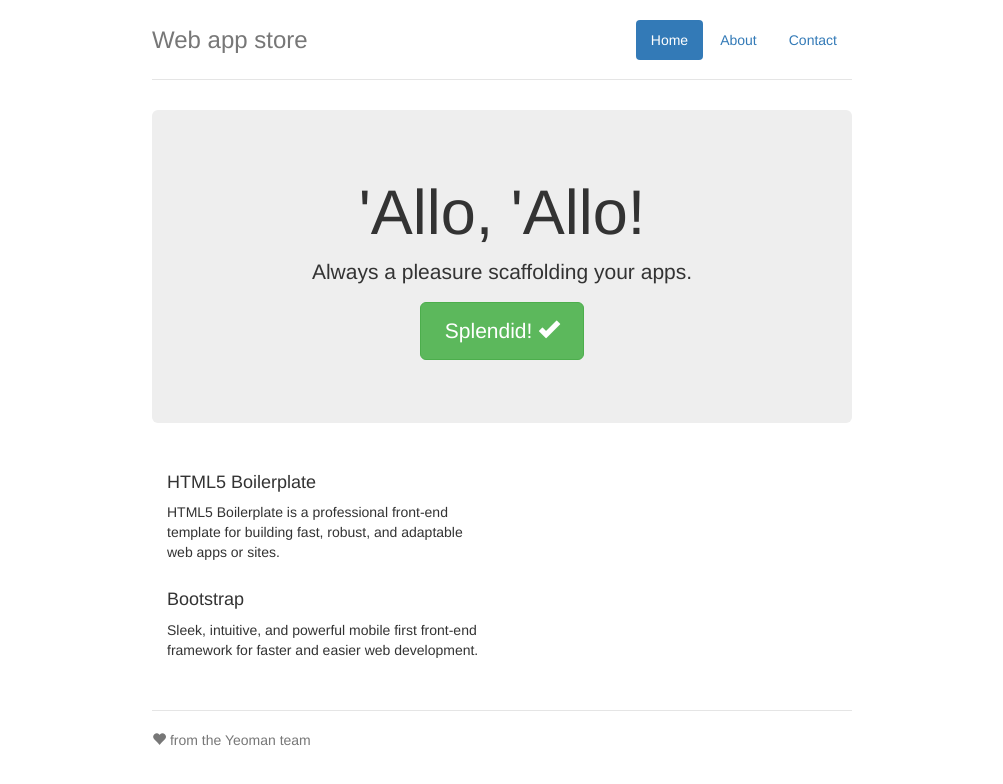
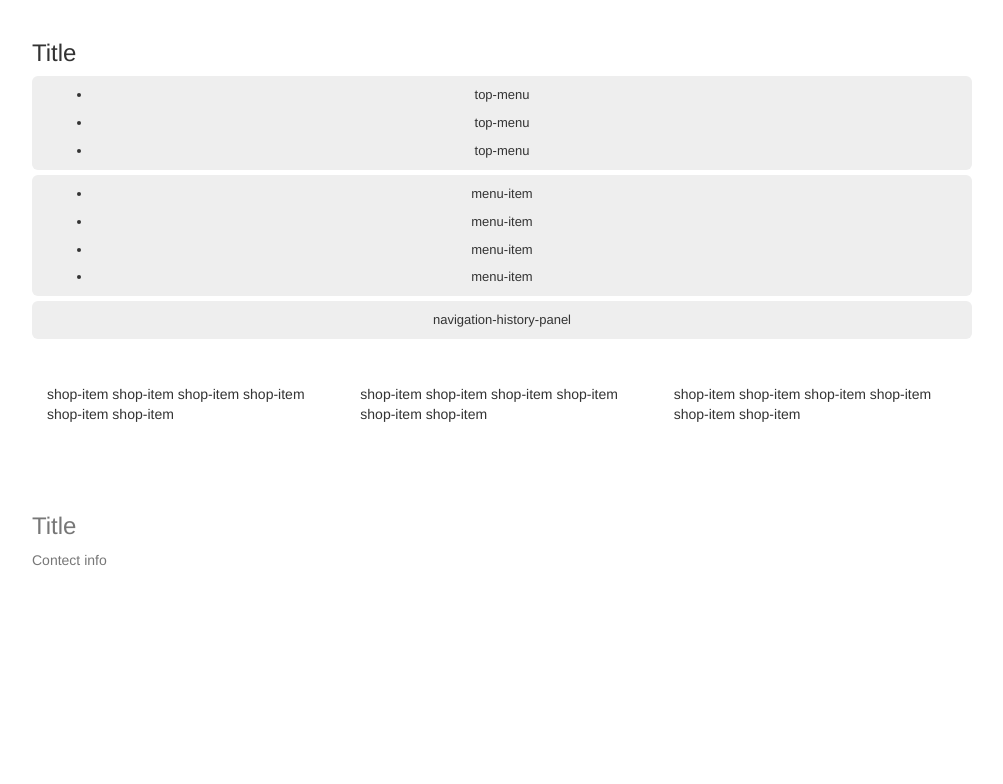
Before and after one commit to eugenebelov/Web-app-store, a website: page app/index.html in a window 1280 px wide. Shown: the whole page, without its empty margins (138-1141 px from the left). Drawn offline with nearby package versions, Linux system fonts and the light colour scheme; files that its build step writes are made by us from their sources.

Commit message:
create structure

```diff
--- a/app/index.html
+++ b/app/index.html
@@ -25,40 +25,50 @@
     <![endif]-->
 
 
+    <div>
+        <header>
             <div class="container">
-            <div class="header">
-                <ul class="nav nav-pills pull-right">
-                    <li class="active"><a href="#">Home</a></li>
-                    <li><a href="#">About</a></li>
-                    <li><a href="#">Contact</a></li>
+                <h3>Title</h3>
+                <ul class="top-menu jumbotron">
+                    <li>top-menu</li>
+                    <li>top-menu</li>
+                    <li>top-menu</li>
                 </ul>
-                <h3 class="text-muted">Web app store</h3>
+                <ul class="main-menu jumbotron">
+                    <li>menu-item</li>
+                    <li>menu-item</li>
+                    <li>menu-item</li>
+                    <li>menu-item</li>
+                </ul>
+                <div class="history-nav jumbotron">
+                    navigation-history-panel
                 </div>
+            </div>
+        </header>
 
-            <div class="jumbotron">
-                <h1>'Allo, 'Allo!</h1>
-                <p class="lead">Always a pleasure scaffolding your apps.</p>
-                <p><a class="btn btn-lg btn-success" href="#">Splendid! <span class="glyphicon glyphicon-ok"></span></a></p>
+        <div class="content-holder clearfix">
+            <div class="container">
+                <div class="row marketing">
+                    <div class="col-lg-4 shop-item">
+                        <p>shop-item shop-item shop-item shop-item shop-item shop-item</p>
                     </div>
-
-            <div class="row marketing">
-                <div class="col-lg-6">
-                    <h4>HTML5 Boilerplate</h4>
-                    <p>HTML5 Boilerplate is a professional front-end template for building fast, robust, and adaptable web apps or sites.</p>
-
-
-
-                    <h4>Bootstrap</h4>
-                    <p>Sleek, intuitive, and powerful mobile first front-end framework for faster and easier web development.</p>
-
-
+                    <div class="col-lg-4 shop-item">
+                        <p>shop-item shop-item shop-item shop-item shop-item shop-item</p>
+                    </div>
+                    <div class="shop-item col-lg-4">
+                        <p>shop-item shop-item shop-item shop-item shop-item shop-item</p>
+                    </div>
+                </div>
             </div>
         </div>
 
-            <div class="footer">
-                <p><span class="glyphicon glyphicon-heart"></span> from the Yeoman team</p>
+
+        <footer class="footer">
+            <div class="container">
+                <h3>Title</h3>
+                <p>Contect info</p>
             </div>
-
+        </footer>
     </div>
 
 
--- a/app/styles/main.css
+++ b/app/styles/main.css
@@ -21,7 +21,7 @@ body {
 
 /* Custom page header */
 .header {
-    border-bottom: 1px solid #e5e5e5;
+    /*border-bottom: 1px solid #e5e5e5;*/
 }
 
 /* Make the masthead heading the same height as the navigation */
@@ -36,7 +36,7 @@ body {
 .footer {
     padding-top: 19px;
     color: #777;
-    border-top: 1px solid #e5e5e5;
+    /*border-top: 1px solid #e5e5e5;*/
 }
 
 .container-narrow > hr {
@@ -64,9 +64,9 @@ body {
 }
 
 /* Responsive: Portrait tablets and up */
-@media screen and (min-width: 768px) {
+@media screen and (min-width: 1000px) {
     .container {
-        max-width: 730px;
+        width: 970px;
     }
 
     /* Remove the padding we set earlier */
@@ -85,5 +85,13 @@ body {
     /* Remove the bottom border on the jumbotron for visual effect */
     .jumbotron {
         border-bottom: 0;
+
+        padding: 5px;
+        margin-bottom: 5px;
+        font-size: 13px;
+        font-weight: 200;
+        line-height: 2.1428571435;
+        color: inherit;
+        background-color: #eeeeee;
     }
 }
```
Lines whose indentation alone changed are shown as unchanged.
